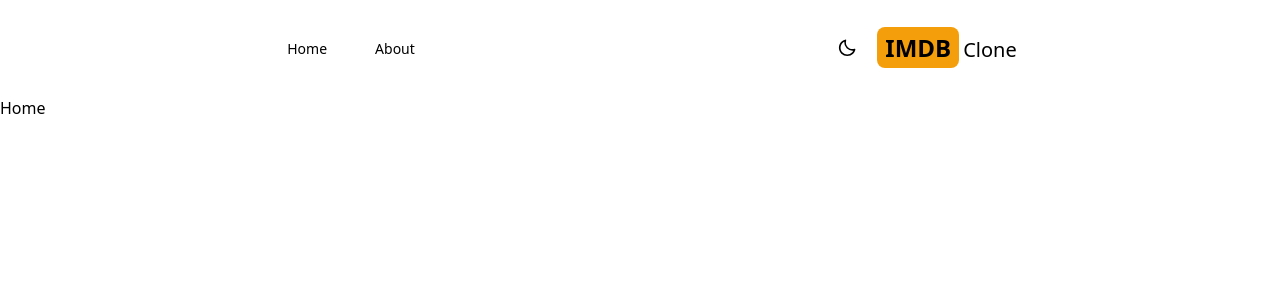
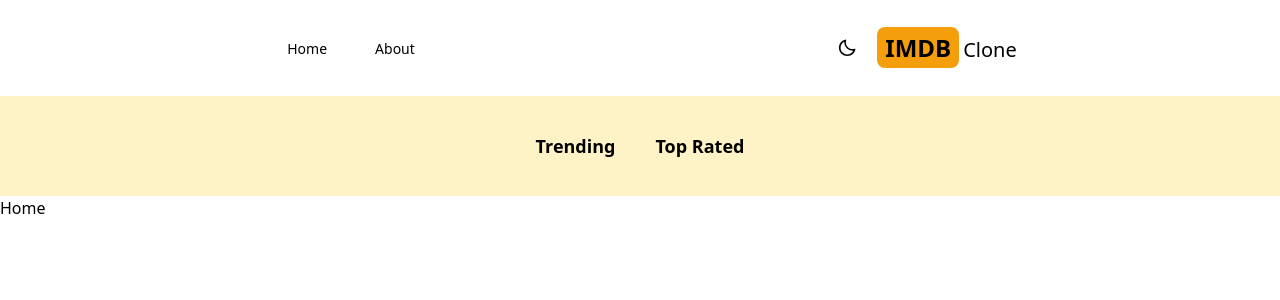
Before and after one commit to antoniomtk/imdb-clone-app, a Next.js app: page / in a window 1280 px wide. Shown: the top 300 px of the page. Built offline with nearby package versions, Linux system fonts and the light colour scheme.

Commit message:
Added Navbar component to project.

```diff
--- a/src/app/layout.js
+++ b/src/app/layout.js
@@ -1,4 +1,5 @@
 import Header from '../components/Header';
+import Navbar from '../components/Navbar';
 import Providers from './Providers';
 
 import './globals.css';
@@ -16,7 +17,7 @@ export default function RootLayout({ children }) {
                <Providers>
                   {/* Header */}
                   <Header />
-                  {/* Navbar */}
+                  <Navbar />
                   {/* Search Box */}
                   {children}
                </Providers>
--- /dev/null
+++ b/src/components/Navbar.js
@@ -0,0 +1,12 @@
+import NavbarItem from './NavbarItem';
+
+const Navbar = () => {
+   return (
+      <div className='flex justify-center dark:bg-gray-800 bg-amber-100 lg:text-lg p-4'>
+         <NavbarItem title='Trending' param='fetchTrending' />
+         <NavbarItem title='Top Rated' param='fetchTopRated' />
+      </div>
+   );
+};
+
+export default Navbar;
--- /dev/null
+++ b/src/components/NavbarItem.js
@@ -0,0 +1,24 @@
+'use client';
+import Link from 'next/link';
+import { useSearchParams } from 'next/navigation';
+
+const NavbarItem = ({ title, param }) => {
+   const searchParams = useSearchParams();
+   const genre = searchParams.get('genre');
+   return (
+      <>
+         <Link
+            className={`m-4 hover:text-amber-600 font-semibold p-1 ${
+               genre &&
+               genre === param &&
+               'underline underline-offset-8 decoration-4 decoration-amber-500 rounded-lg'
+            }`}
+            href={`/?genre=${param}`}
+         >
+            {title}
+         </Link>
+      </>
+   );
+};
+
+export default NavbarItem;
```
